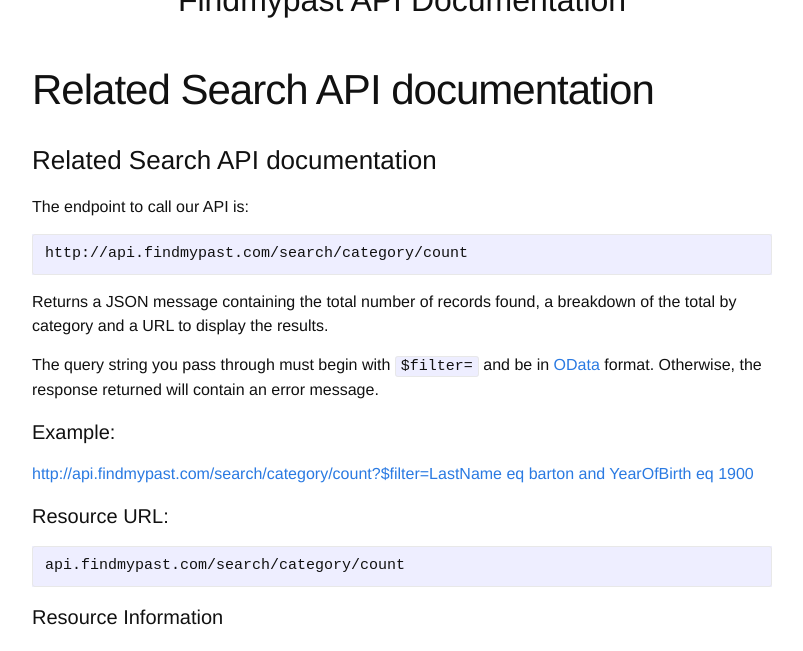
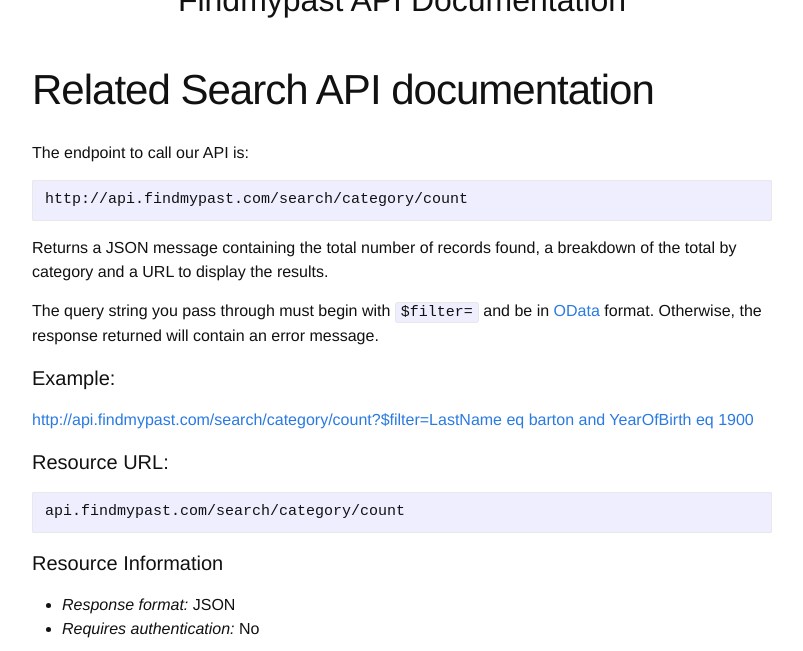
Before and after one commit to findmypast/public_docs, a Jekyll site: the page built from _posts/2016-08-22-xsapi-documentation.md, in a window 1280 px wide and 900 px high, cut to the strip 249-900 px from the top of the window. Shown: the whole strip, without its empty margins (238-1041 px from the left). Built offline with Jekyll 4.4.1, drawn with Linux system fonts in a browser that asks for light colours.

Commit message:
removed double title

```diff
--- a/_posts/2016-08-22-xsapi-documentation.md
+++ b/_posts/2016-08-22-xsapi-documentation.md
@@ -4,8 +4,6 @@
 date:   2016-08-22 14:01:18 +0100
 categories: jekyll update
 ---
-
-### Related Search API documentation
 
 The endpoint to call our API is:
 
```
